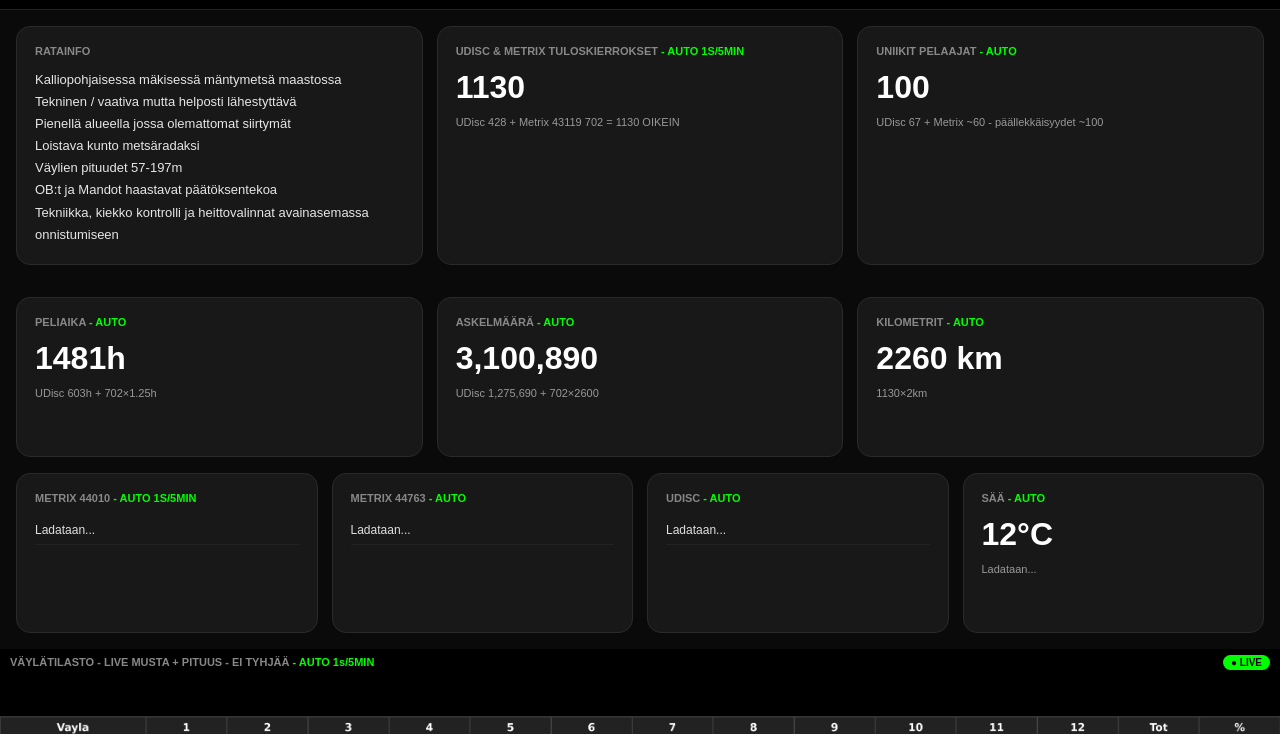
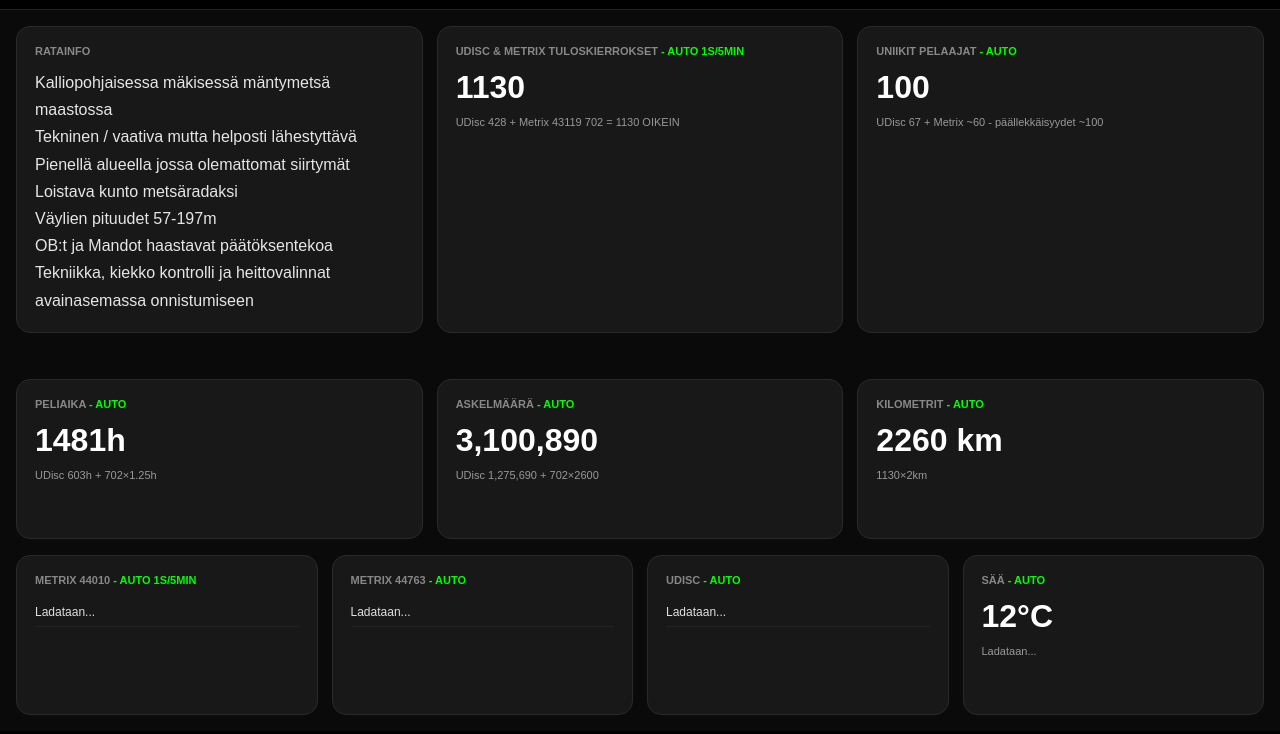
Before and after one commit to luomaahonfrisbeegolfrata-gif/luoma-aho-stats, a plain HTML site: page index.html in a window 1280 px wide. Shown: the part 65-799 px from the top of the page. Drawn offline with Linux system fonts and the light colour scheme.

Commit message:
Update index.html

```diff
--- a/index.html
+++ b/index.html
@@ -10,7 +10,7 @@
 .card{background:#181818;border:1px solid #2a2a2a;border-radius:14px;padding:18px;min-height:160px}
 .card h3{margin:0 0 12px 0;font-size:11px;color:#888;text-transform:uppercase}.card h3 .auto{color:#00ff00}
 .big{font-size:32px;font-weight:900;color:#fff}.small{font-size:11px;color:#999;margin-top:10px}
-.ratainfo-text{color:#e6e6e6 !important;font-size:13px !important;line-height:1.7 !important;font-weight:500 !important}
+.ratainfo-text{color:#e6e6e6 !important;font-size:16px !important;line-height:1.7 !important;font-weight:500 !important}
 .list{list-style:none;padding:0;margin:0;font-size:12px}.list li{display:flex;justify-content:space-between;padding:7px 0;border-bottom:1px solid #222}
 .vayla-section{max-width:1400px;margin:0 auto;padding:0}.vayla-card{background:#000;border:0;padding:0;margin:0;overflow:hidden}.vayla-card img{width:100%;display:block;margin:0;padding:0;border:0}
 @media(max-width:900px){.grid,.grid-4{grid-template-columns:1fr}.header-right img{height:36px !important}.header-left img{height:42px}}
@@ -32,6 +32,7 @@
 <div class="card"><h3>RATAINFO</h3><div class="small ratainfo-text">Kalliopohjaisessa mäkisessä mäntymetsä maastossa<br>Tekninen / vaativa mutta helposti lähestyttävä<br>Pienellä alueella jossa olemattomat siirtymät<br>Loistava kunto metsäradaksi<br>Väylien pituudet 57-197m<br>OB:t ja Mandot haastavat päätöksentekoa<br>Tekniikka, kiekko kontrolli ja heittovalinnat avainasemassa onnistumiseen</div></div>
 <div class="card"><h3>UDISC & METRIX TULOSKIERROKSET <span class="auto">- AUTO 1s/5MIN</span></h3><div class="big" id="live-kierrokset">1130</div><div class="small">UDisc 428 + Metrix 43119 702 = 1130 OIKEIN</div></div>
 <div class="card"><h3>UNIIKIT PELAAJAT <span class="auto">- AUTO</span></h3><div class="big" id="live-pelaajat">100</div><div class="small">UDisc 67 + Metrix ~60 - päällekkäisyydet ~100</div></div>
+<div id="hio-live-card"></div>
 </div>
 <div class="grid"><div class="card"><h3>PELIAIKA <span class="auto">- AUTO</span></h3><div class="big" id="live-aika">1481h</div><div class="small">UDisc 603h + 702×1.25h</div></div><div class="card"><h3>ASKELMÄÄRÄ <span class="auto">- AUTO</span></h3><div class="big" id="live-askeleet">3,100,890</div><div class="small">UDisc 1,275,690 + 702×2600</div></div><div class="card"><h3>KILOMETRIT <span class="auto">- AUTO</span></h3><div class="big" id="live-km">2260 km</div><div class="small">1130×2km</div></div></div>
 <div class="grid-4"><div class="card"><h3>METRIX 44010 <span class="auto">- AUTO 1s/5MIN</span></h3><ul class="list" id="top5-44010"><li>Ladataan...</li></ul></div><div class="card"><h3>METRIX 44763 <span class="auto">- AUTO</span></h3><ul class="list" id="top5-44763"><li>Ladataan...</li></ul></div><div class="card"><h3>UDISC <span class="auto">- AUTO</span></h3><ul class="list" id="top5-udisc"><li>Ladataan...</li></ul></div><div class="card"><h3>SÄÄ <span class="auto">- AUTO</span></h3><div id="saa-content"><div class="big">12°C</div><div class="small">Ladataan...</div></div></div></div>
```
